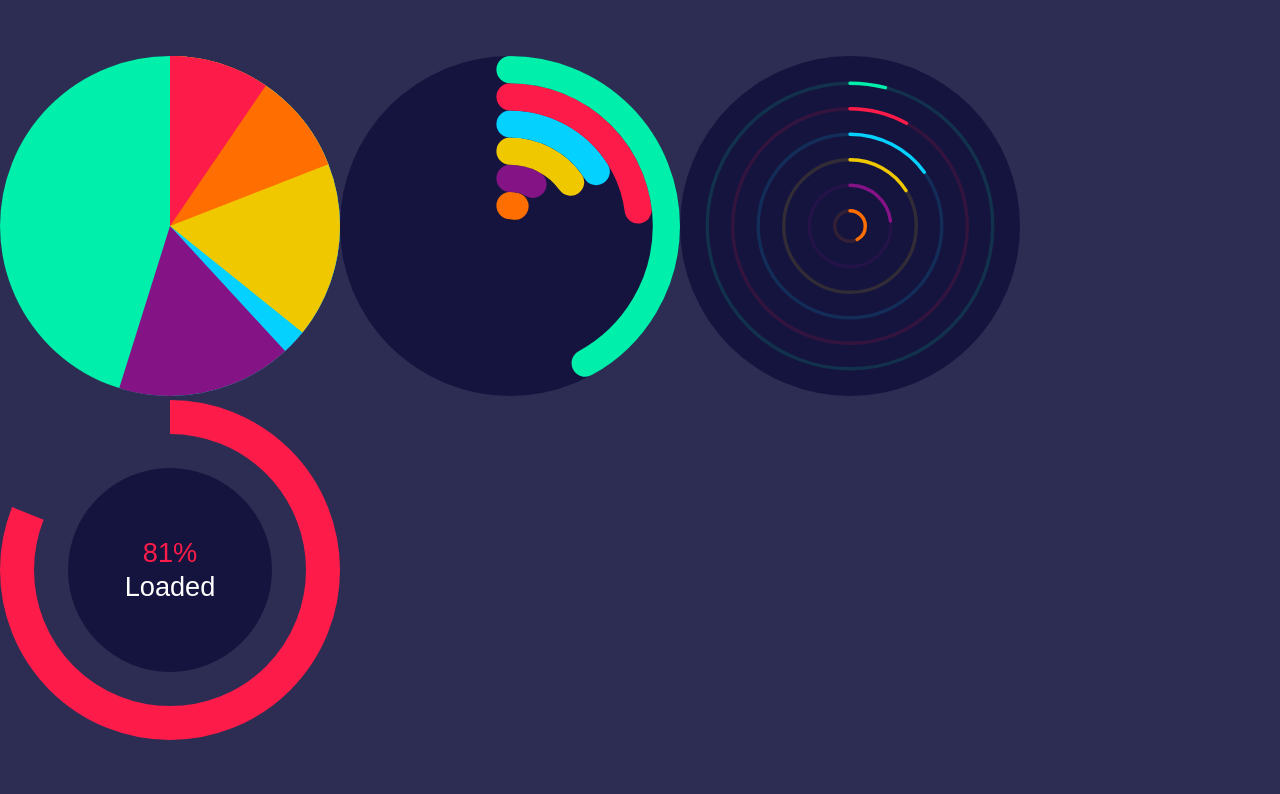
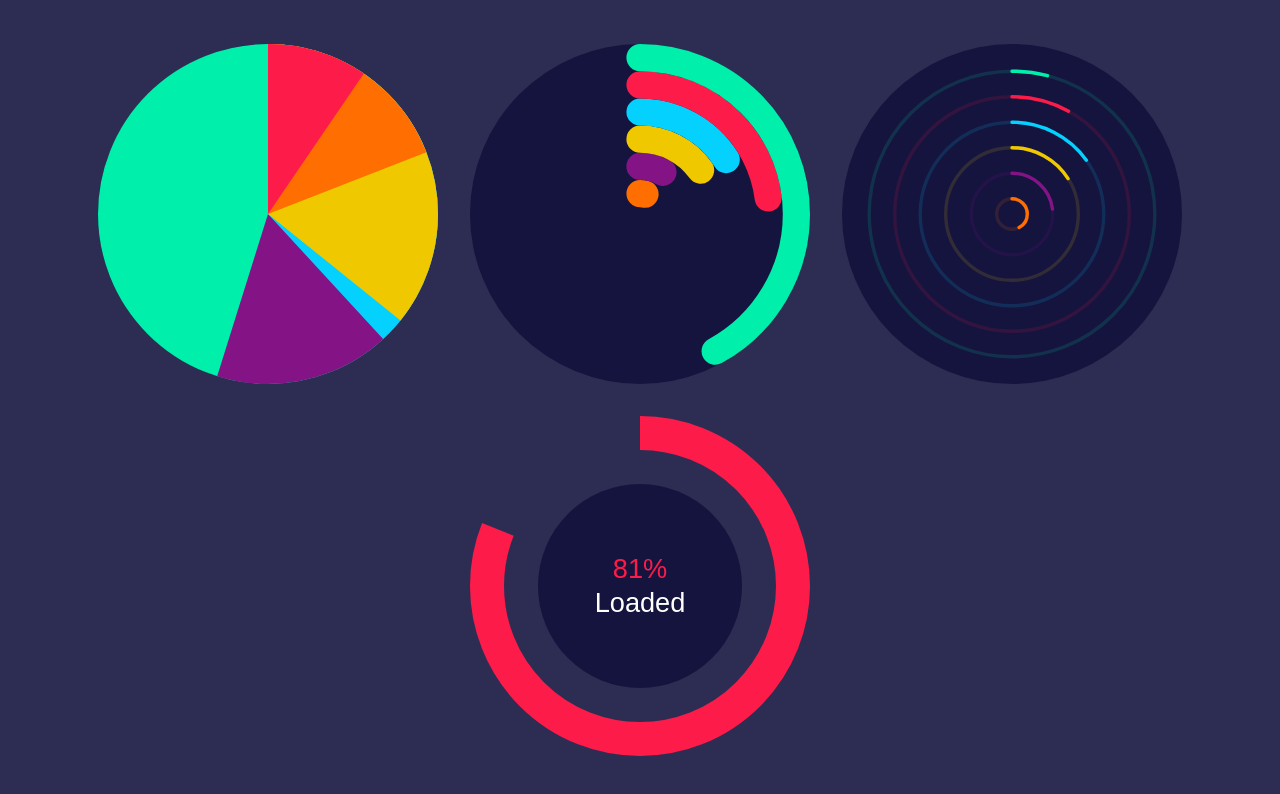
Before and after one commit to subarroca/ng-gauge, an Angular app: page / in a window 1280 px wide. Shown: the top 794 px of the page. Built offline with nearby package versions, Linux system fonts and the light colour scheme.

Commit message:
fix(root): fix demo style

```diff
--- a/src/app/app.component.scss
+++ b/src/app/app.component.scss
@@ -1,4 +1,12 @@
+:host{
+  display: flex;
+  justify-content: center;
+  align-items: center;
+  flex-wrap: wrap;
+}
+
 ng2-kw-gauge{
+  margin: 16px;
   width: 340px;
   height: 340px;
   display: inline-block;
--- a/src/styles.css
+++ b/src/styles.css
@@ -3,11 +3,11 @@
 body{
   background: #2d2d53;
   color: white;
-  display: flex;
   height: 100vh;
   padding: 0;
   margin: 0;
+  font: 1em sans-serif;
+  display: flex;
   justify-content: center;
   align-items: center;
-  font: 1em sans-serif;
 }
```
